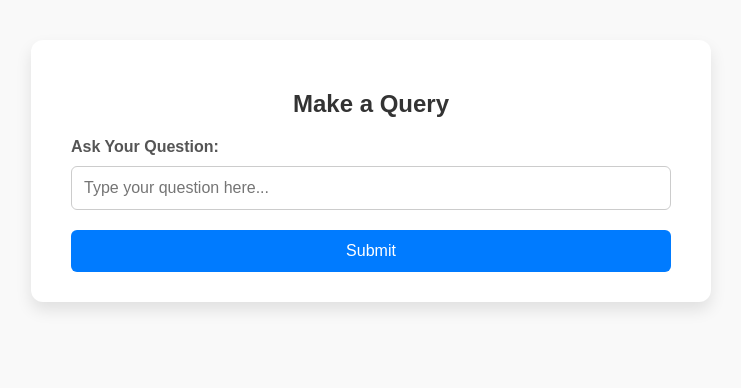
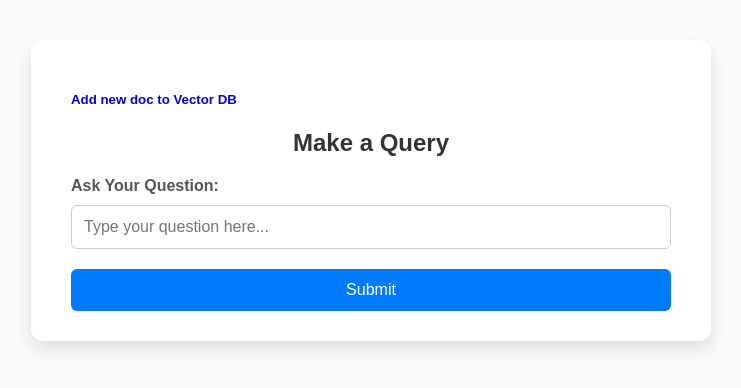
Before and after one commit to riaz-khan-16/HigherEduAssistantApp, a Django app: page /get_query/ in a window 1280 px wide. Shown: the top 388 px of the page, without its empty margins (269-1010 px from the left). Run offline with Django 5.2, Linux system fonts and the light colour scheme.

Commit message:
readmd file updated

```diff
--- a/NextTickets.txt
+++ b/NextTickets.txt
@@ -3,3 +3,4 @@ Ticket 2: Design the HTML Pagee [Completed]
 Ticket 3: Generate output in the same Pagee [Completed]
 Ticket 4: Design the training Pagee [Completed]
 Ticket 5: Use Object Oriented Programming to moduler code
+Ticket 6: Collect Posts and Add to the data base
--- a/Project/textapp/templates/textapp/getQuery.html
+++ b/Project/textapp/templates/textapp/getQuery.html
@@ -80,6 +80,7 @@
 <body>
 
 <div class="container">
+    <h5>  <a href="http://127.0.0.1:8000/add_new/" style="text-decoration: none;"> Add new doc to Vector DB </a> </h5>
     <h2>Make a Query</h2>
 
     <form method="POST">
```
Also changed, not shown: Project/chroma_db/chroma.sqlite3.
